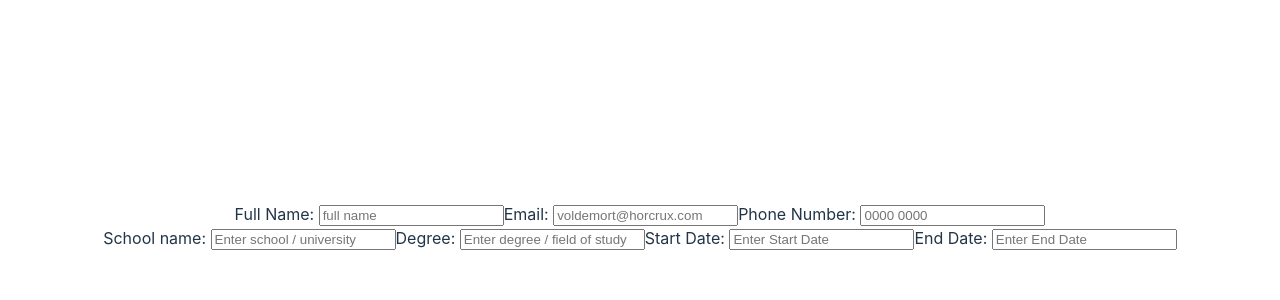
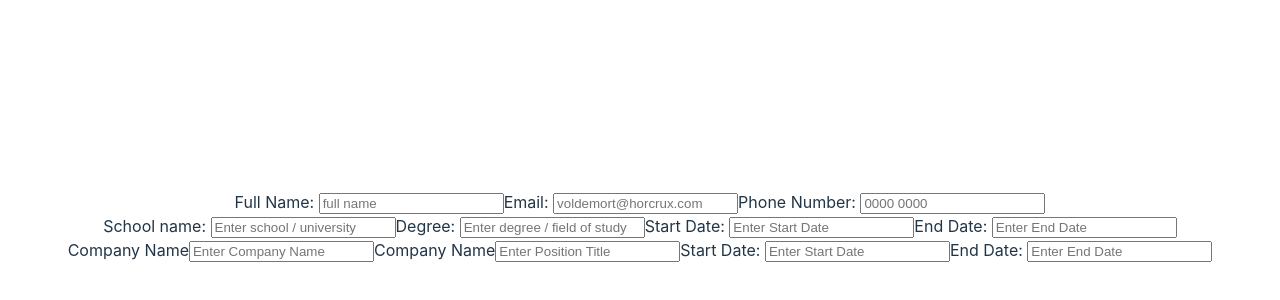
Before and after one commit to magic-doggo/cv-application, a React (Vite) app: page / in a window 1280 px wide. Shown: the part 174-474 px from the top of the page. Built offline with nearby package versions, Linux system fonts and the light colour scheme.

Commit message:
Add PracticalExperience to form

```diff
--- a/src/App.jsx
+++ b/src/App.jsx
@@ -2,14 +2,14 @@ import { useState } from 'react'
 // import reactLogo from './assets/react.svg'
 // import viteLogo from '/vite.svg'
 import './App.css'
-import PersonalDetails from './components/FormInput'
-import { EducationalExperience } from './components/FormInput'
+import PersonalDetails, { EducationalExperience, PracticalExperience } from './components/FormInput'
 
 function App() {
   return (
     <>
       <PersonalDetails></PersonalDetails>
       <EducationalExperience></EducationalExperience>
+      <PracticalExperience></PracticalExperience>
     </>
   )
 }
--- a/src/components/FormInput.jsx
+++ b/src/components/FormInput.jsx
@@ -76,3 +76,46 @@ export function EducationalExperience () {
         </div>
     )
 }
+
+export function PracticalExperience() {
+    const [companyName, setCompanyName] = useState('');
+    const [positionTitle, setPositionTitle] = useState('');
+    const [startDate, setStartDate] = useState('');
+    const [endDate, setEndDate] = useState('');
+
+
+    function handleCompanyNameChange(e) {
+        setCompanyName(e.target.value)
+    }
+    function handlePositionTitleChange(e) {
+        setPositionTitle(e.target.value)
+    }
+    function handleStartDateChange(e) {
+        setStartDate(e.target.value);
+    }
+    function handleEndDateChange(e) {
+        setEndDate(e.target.value);
+    }
+
+    return (
+        <div>
+            <form onSubmit={e => e.preventDefault()}>
+                <label htmlFor="companyName">Company Name</label>
+                <input type="text" name="companyName" id="companyName" placeholder="Enter Company Name"
+                value ={companyName} onChange={handleCompanyNameChange}/>
+
+                <label htmlFor="positionTitle">Company Name</label>
+                <input type="text" name="positionTitle" id="positionTitle" placeholder="Enter Position Title"
+                value ={positionTitle} onChange={handlePositionTitleChange}/>
+
+                <label htmlFor="startDate">Start Date: </label>
+                <input type="text" name="startDate" id="startDate" placeholder="Enter Start Date"
+                value={startDate} onChange={handleStartDateChange}/>
+
+                <label htmlFor="endDate">End Date: </label>
+                <input type="text" name="endDate" id="endDate" placeholder="Enter End Date"
+                value={endDate} onChange={handleEndDateChange}/>
+            </form>
+        </div>
+    )
+}
```
